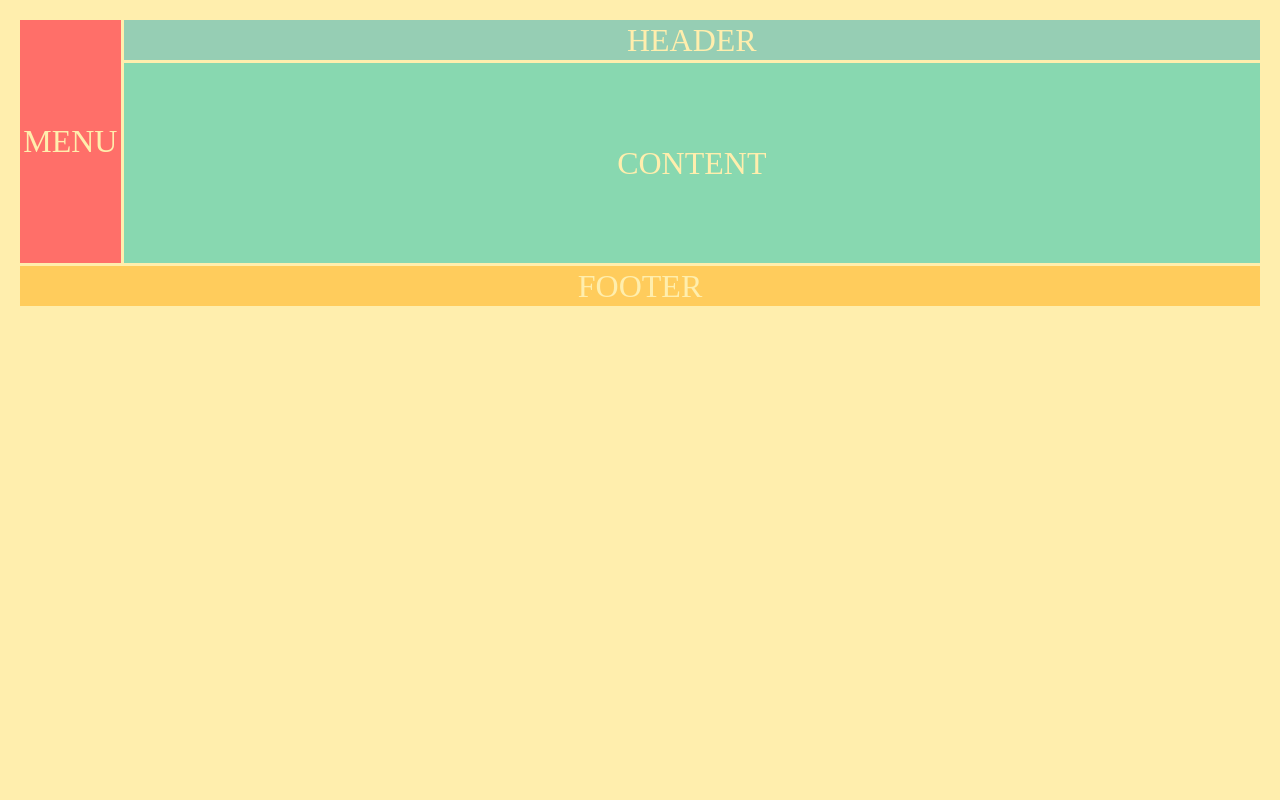
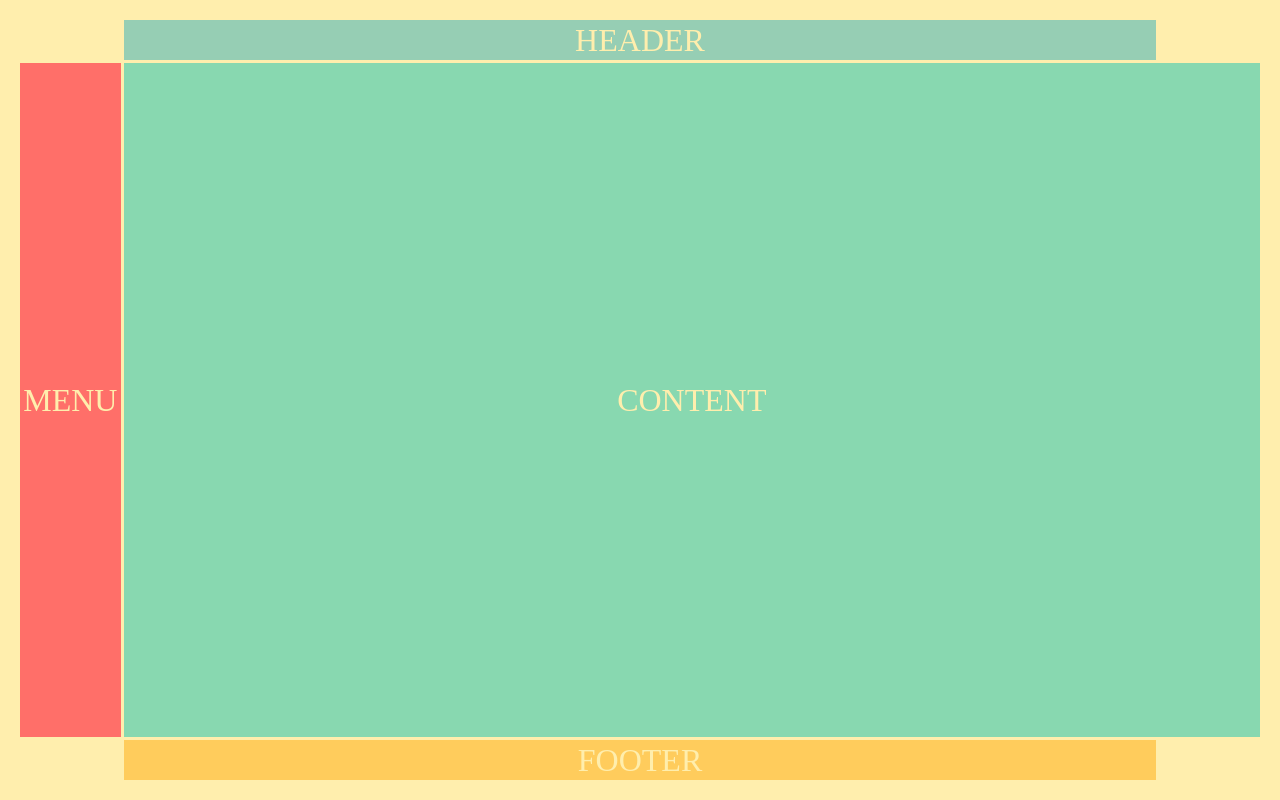
Before and after one commit to pksmall/gridcss, a plain HTML site: page index.html in a window 1280 px wide. Drawn offline with Linux system fonts and the light colour scheme.

Commit message:
5th lession

```diff
--- a/index.css
+++ b/index.css
@@ -1,22 +1,27 @@
 .container {
+    height: 100%;
     display: grid;
     grid-gap: 3px;
     grid-template-columns: repeat(12, 1fr);
-    grid-template-rows: 40px 200px 40px;
+    grid-template-rows: 40px auto 40px;
+    grid-template-areas:
+        ". h h h h h h h h h h ."
+        "m c c c c c c c c c c c"
+        ". f f f f f f f f f f .";
 }
 
 .header {
-    grid-column: 2 / -1;
+    grid-area: h;
 }
 
 .menu {
-    grid-row: 1 / 3;
+    grid-area: m;
 }
 
 .content {
-    grid-column: 2 / -1;
+    grid-area: c;
 }
 
 .footer {
-    grid-column: 1 / -1;
+    grid-area: f;
 }
```
